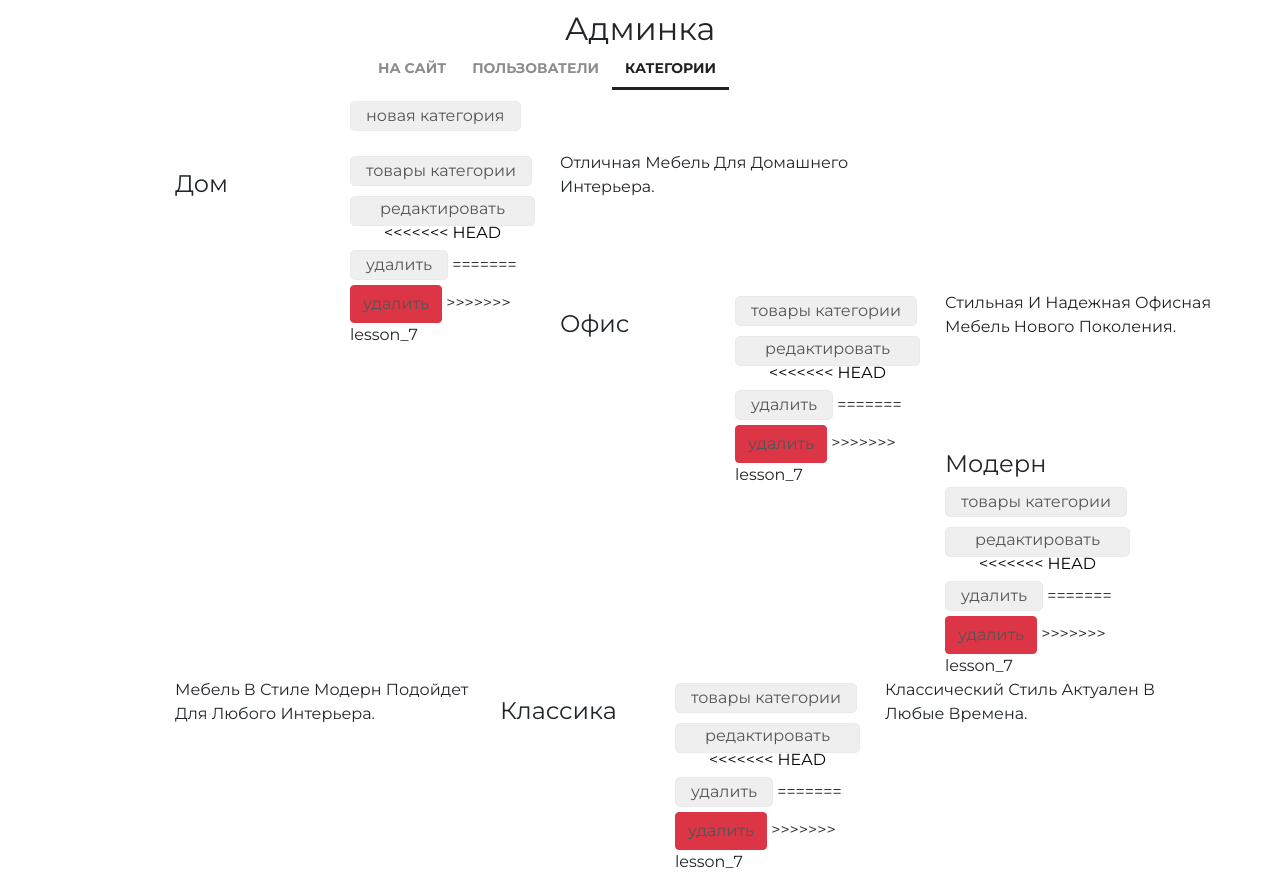
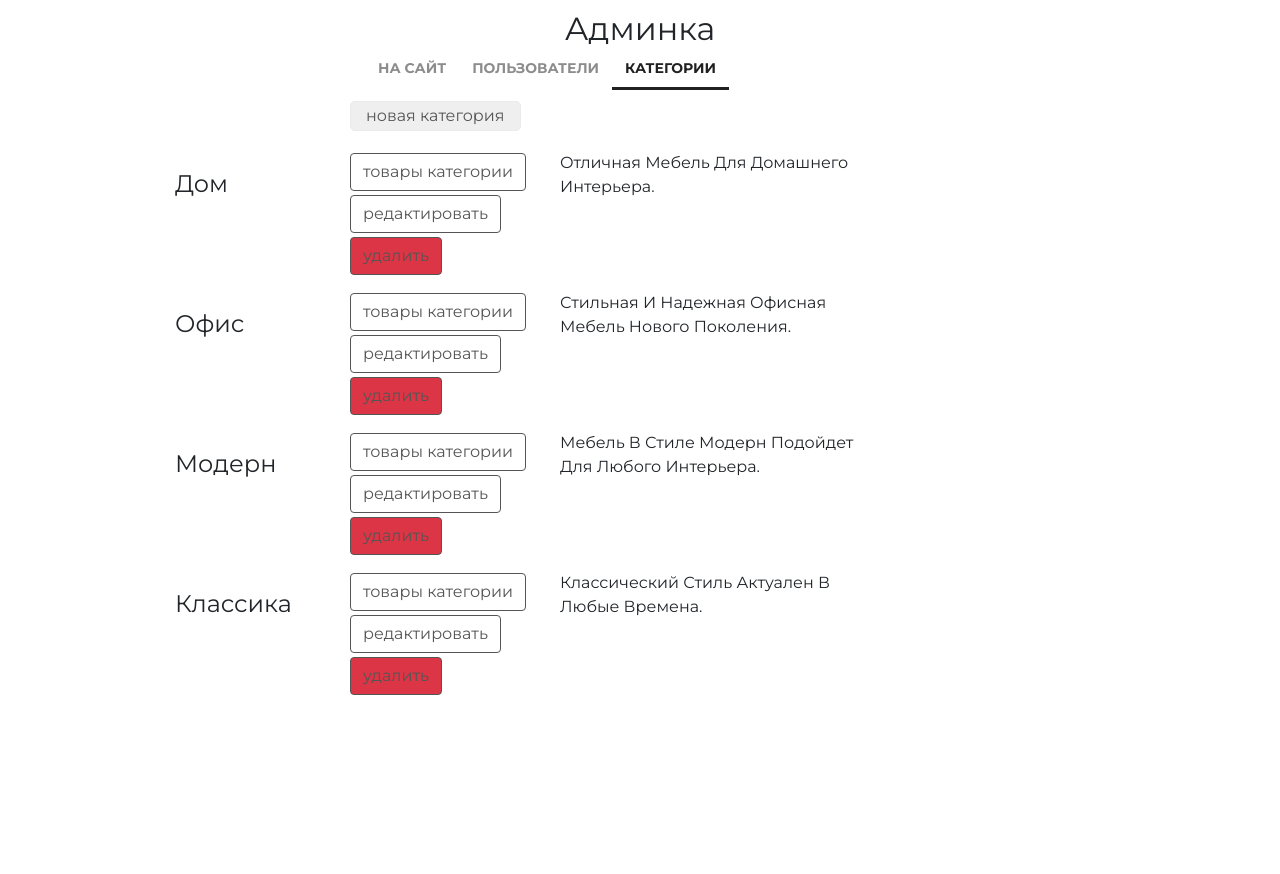
Before and after one commit to Sharp-Mind/geekshop, a Django app: page /admin/categories/read/ in a window 1280 px wide. After the commit the page ends 695 px from the top, so only its background shows below. Run offline with Django 3.2, Linux system fonts and the light colour scheme; a user stored in the database is signed in; data comes from the database, SQL or seed files in the repository; some libraries are stand-ins or nearby versions.

Commit message:
Master. Post-Lesson7 fixes: additional button styles and other.

```diff
--- a/adminapp/templates/adminapp/categories.html
+++ b/adminapp/templates/adminapp/categories.html
@@ -13,21 +13,10 @@
             {{ object.name|title }}
         </div>
         <div class="category_actions">
-            <button>
-                <a href={% url 'admin:products' object.pk %}>товары категории</a>
-            </button>
-            <button>
-                <a href={% url 'admin:category_update' object.pk %}>редактировать</a>
-                <<<<<<< HEAD </button>
-                    <button>
-                        <a href={% url 'admin:category_delete' object.pk %}>удалить</a>
-                    </button>
-                    =======
-            </button>
+            <a class='btn my_btn' href={% url 'admin:products' object.pk %}>товары категории</a>
+            <a class='btn my_btn' href={% url 'admin:category_update' object.pk %}>редактировать</a>
             <a name="button_cat_delete" deleteUrl="{% url 'admin:category_delete' object.pk %}" data-pk={{ object.pk }}
-                class="btn btn-danger" role="button">удалить</a>
-
-            >>>>>>> lesson_7
+                class="btn my_btn btn-danger" role="button">удалить</a>
         </div>
         <div class="category_desc">
             {{ object.description|title }}
--- a/adminapp/templates/adminapp/category_delete.html
+++ b/adminapp/templates/adminapp/category_delete.html
@@ -9,8 +9,6 @@
         {% csrf_token %}
         <input class="btn btn-danger" type="submit" value="удалить">
     </form>
-    <button class="btn btn-success">
-        <a href="{% url 'admin:categories' %}">отмена</a>
-    </button>
+    <a class="btn my_btn btn-success" href="{% url 'admin:categories' %}" role="button">отмена</a>
 </div>
 {% endblock %}
--- a/adminapp/templates/adminapp/users.html
+++ b/adminapp/templates/adminapp/users.html
@@ -12,11 +12,9 @@
         <img src="{{ media_url }}{{ object.avatar|default:'users_avatars/Koala.jpg' }}" alt="{{ object.username }}">
         <div class="user_role">
             {% if object.is_superuser %}администратор{% else %}пользователь{% endif %}
-            <button>
-                <a href={% url 'admin:user_update' object.pk %}>редактировать</a>
-            </button>
+            <a href={% url 'admin:user_update' object.pk %} class='btn my_btn' role='button'>редактировать</a>
             <a name="button_user_delete" deleteUrl="{% url 'admin:user_delete' object.pk %}" data-pk={{ object.pk }}
-                class="btn btn-danger" role="button">удалить</a>
+                class="btn my_btn btn-danger" role="button">удалить</a>
         </div>
         <div class="user_name">
             <p>
--- a/static/style.css
+++ b/static/style.css
@@ -73,6 +73,14 @@ body {
     margin: 50px auto;
     width: 600px;
     font-size: 150%;
+}
+
+.my_btn {
+    border: solid;
+    border-width: 1px;
+    margin: 2px;
+    margin-left: 0;
+    min-height: 25px;
 }
 
 .product_delete .btn {
```
Also changed, not shown: adminapp/templates/adminapp/category_update.html (+3 -5 lines), adminapp/templates/adminapp/products.html (+3 -9 lines), adminapp/templates/adminapp/user_delete.html (+3 -5 lines), adminapp/templates/adminapp/user_update.html (+3 -5 lines).
